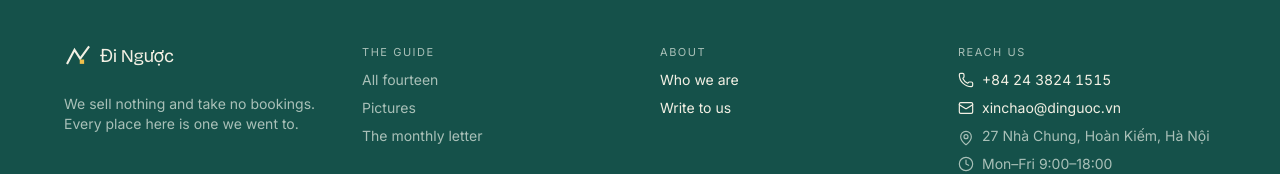
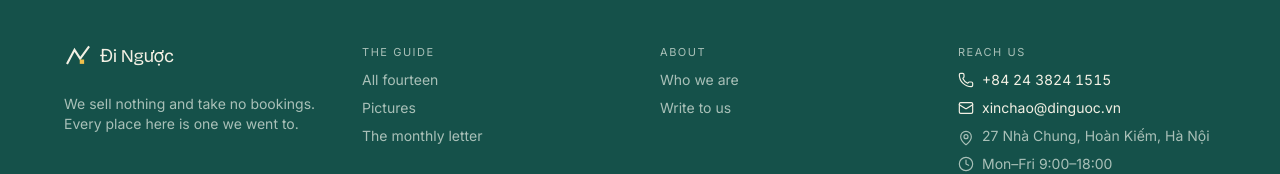
Before and after one commit to ThanhNV121097/project-3f77af57, a React (Vite) app in the folder code/frontend/: page / in a window 1280 px wide. Shown: the part 1713-1887 px from the top of the page. Built offline with nearby package versions, Linux system fonts and the light colour scheme.

Commit message:
design: one hover state across the footer's link columns

```diff
--- a/code/frontend/src/App.tsx
+++ b/code/frontend/src/App.tsx
@@ -128,10 +128,10 @@ function Footer() {
         </nav>
         <nav className="flex flex-col gap-2 text-sm">
           <T k="footer.about" className="label text-ink-soft" />
-          <Link to="/about">
+          <Link to="/about" className="text-ink-soft hover:text-ink">
             <T k="nav.links.2.label" />
           </Link>
-          <Link to="/contact">
+          <Link to="/contact" className="text-ink-soft hover:text-ink">
             <T k="nav.cta.label" />
           </Link>
         </nav>
```
